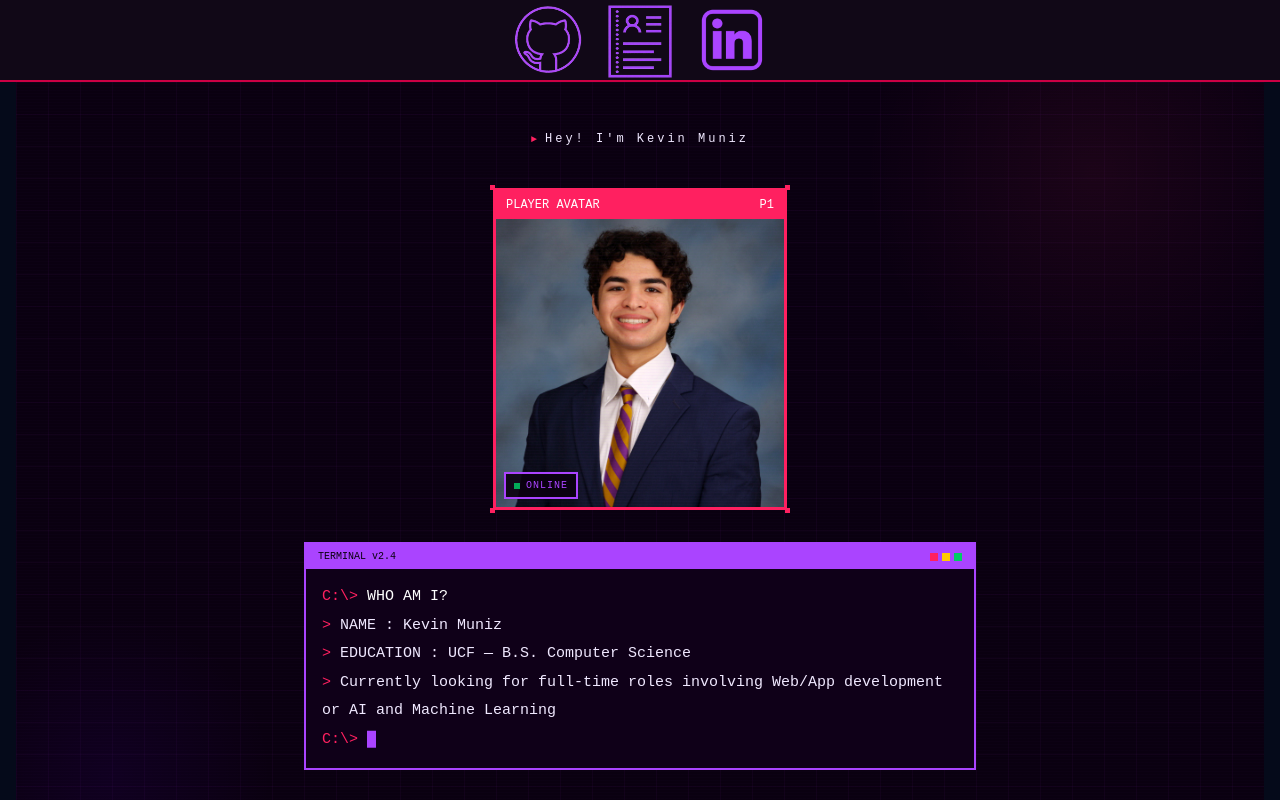
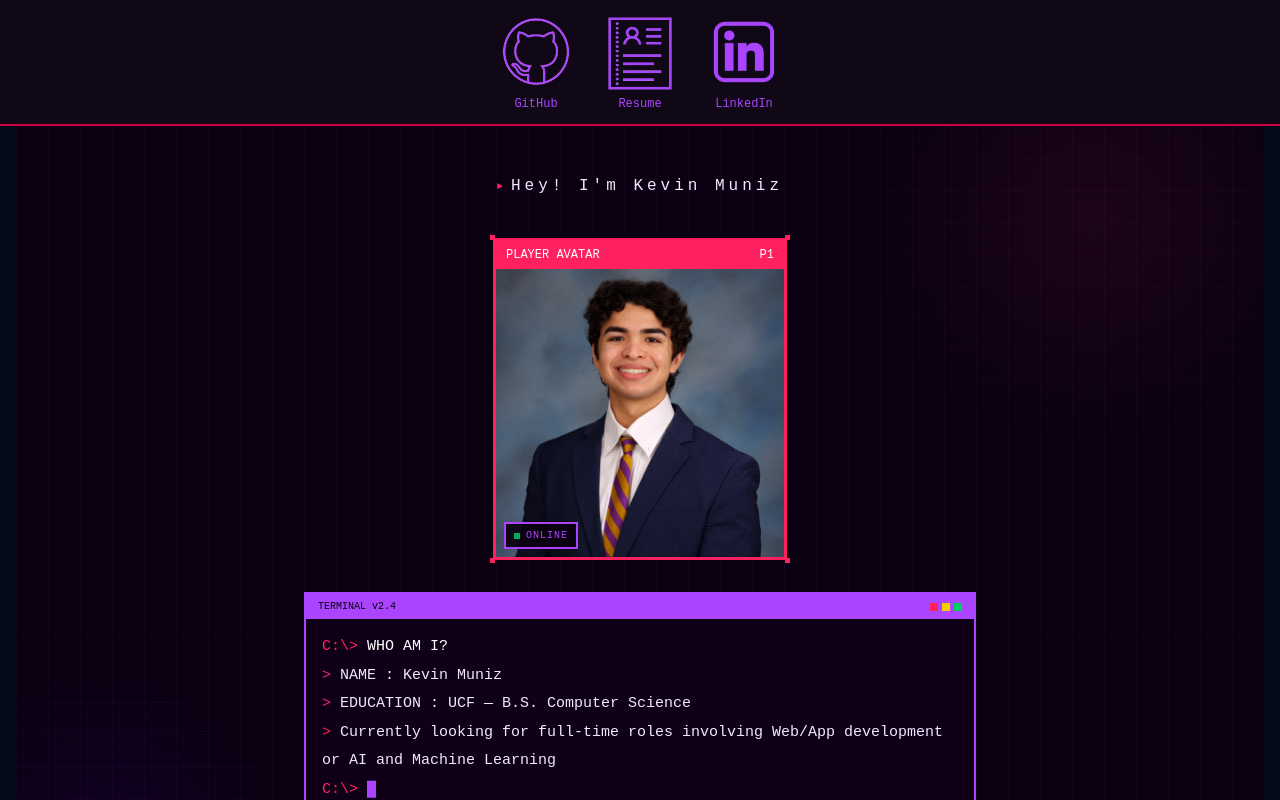
Before and after one commit to KevinMuniz1/Portfolio-Website, a Next.js app: page / in a window 1280 px wide. Shown: the top 800 px of the page. Built offline with nearby package versions, Linux system fonts and the light colour scheme.

Commit message:
added text to navbar and made some text larger

```diff
--- a/app/components/NavigationBar.tsx
+++ b/app/components/NavigationBar.tsx
@@ -2,8 +2,6 @@
 import "../globals.css";
 
 export default function NavBar() {
-
-
   return (
     <nav
       className="w-full relative"
@@ -13,24 +11,20 @@ export default function NavBar() {
         fontFamily: "'Press Start 2P', monospace",
       }}
     >
-
-
-        {/* LEFT — Logo + icon links */}
-        <div className="flex items-center justify-center gap-3">
-
-          <div className="flex items-center gap-3">
-            <a href="https://github.com/KevinMuniz1" target="_blank">
+      <div className="flex items-center justify-center gap-6 py-3">
+        <a href="https://github.com/KevinMuniz1" target="_blank" className="flex flex-col items-center gap-1">
           <img src="/github.png" className="w-20 h-20 hover:scale-110" />
+          <span style={{color: "#aa44ff"}}className="text-xs">GitHub</span>
         </a>
-            <a href="/resume.pdf" target="_blank">
+        <a href="/resume.pdf" target="_blank" className="flex flex-col items-center gap-1">
           <img src="/resumeIcon.png" className="w-20 h-20 hover:scale-110" />
+          <span style={{color: "#aa44ff"}}className="text-xs">Resume</span>
         </a>
-            <a href="https://www.linkedin.com/in/muniz-kevin/" target="_blank">
+        <a href="https://www.linkedin.com/in/muniz-kevin/" target="_blank" className="flex flex-col items-center gap-1">
           <img src="/linkedin.png" className="w-20 h-20 hover:scale-110" />
+          <span style={{color: "#aa44ff"}}className="text-xs">LinkedIn</span>
         </a>
       </div>
-        </div>
-
     </nav>
   );
-    };
+}
--- a/app/components/welcomePageName.tsx
+++ b/app/components/welcomePageName.tsx
@@ -107,7 +107,7 @@ export default function Home() {
         {/* Player badge */}
         <div className="flex items-center gap-2">
           <span style={{ color: "#ff2060", fontSize: "10px", fontFamily: "'Press Start 2P', monospace" }}>&#9658;</span>
-          <span style={{ fontFamily: "'Share Tech Mono', monospace", fontSize: "12px", color: "#f0e8ff", letterSpacing: "0.25em" }}>
+          <span style={{ fontFamily: "'Share Tech Mono', monospace", fontSize: "16px", color: "#f0e8ff", letterSpacing: "0.25em" }}>
             Hey! I'm Kevin Muniz
           </span>
         </div>
```
Lines whose indentation alone changed are shown as unchanged.
